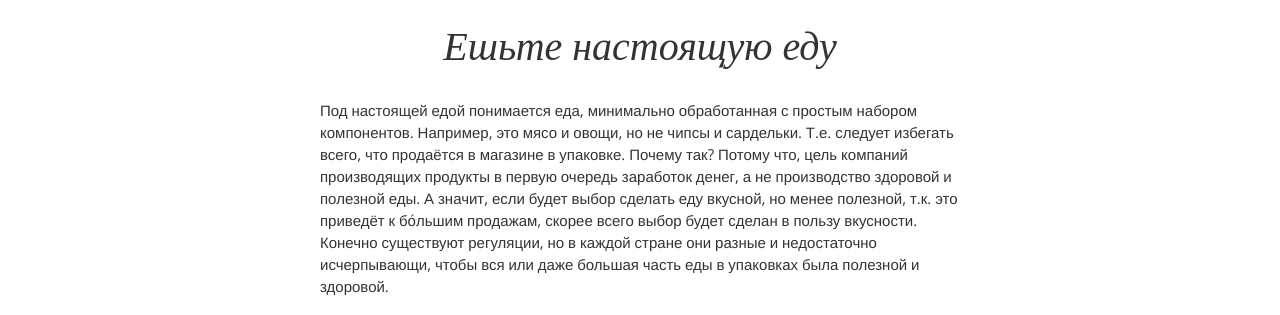
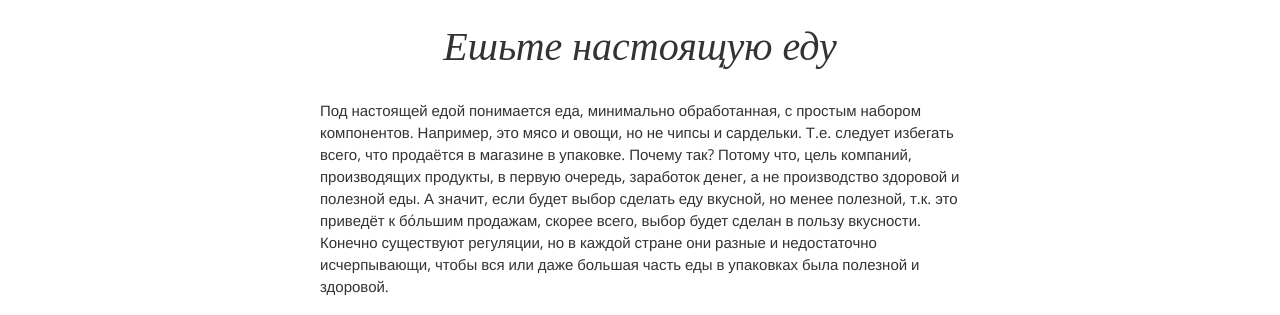
Before and after one commit to Restuta/restuta.github.io, a Jekyll site: the page built from _posts/2013-06-11-eating-right.markdown, in a window 1280 px wide. Shown: the part 517-832 px from the top of the page. Built offline with Jekyll 4.4.1, drawn with Linux system fonts in a browser that asks for light colours; comment, search, counter and statistics services are not loaded.

Commit message:
added several ,

```diff
--- a/_posts/2013-06-11-eating-right.markdown
+++ b/_posts/2013-06-11-eating-right.markdown
@@ -17,7 +17,7 @@ title: Eating right
 Ешьте настоящую еду
 </blockquote>
 
-Под настоящей едой понимается еда, минимально обработанная с простым набором компонентов. Например, это мясо и овощи, но не чипсы и сардельки. Т.е. следует избегать всего, что продаётся в магазине в упаковке. Почему так? Потому что, цель компаний производящих продукты в первую очередь заработок денег, а не производство здоровой и полезной еды. А значит, если будет выбор сделать еду вкусной, но менее полезной, т.к. это приведёт к бо́льшим продажам, скорее всего выбор будет сделан в пользу вкусности. Конечно существуют регуляции, но в каждой стране они разные и недостаточно исчерпывающи, чтобы вся или даже большая часть еды в упаковках была полезной и здоровой.
+Под настоящей едой понимается еда, минимально обработанная, с простым набором компонентов. Например, это мясо и овощи, но не чипсы и сардельки. Т.е. следует избегать всего, что продаётся в магазине в упаковке. Почему так? Потому что, цель компаний, производящих продукты, в первую очередь, заработок денег, а не производство здоровой и полезной еды. А значит, если будет выбор сделать еду вкусной, но менее полезной, т.к. это приведёт к бо́льшим продажам, скорее всего, выбор будет сделан в пользу вкусности. Конечно существуют регуляции, но в каждой стране они разные и недостаточно исчерпывающи, чтобы вся или даже большая часть еды в упаковках была полезной и здоровой.
 
 Список остальных рекомендаций:
 
```
